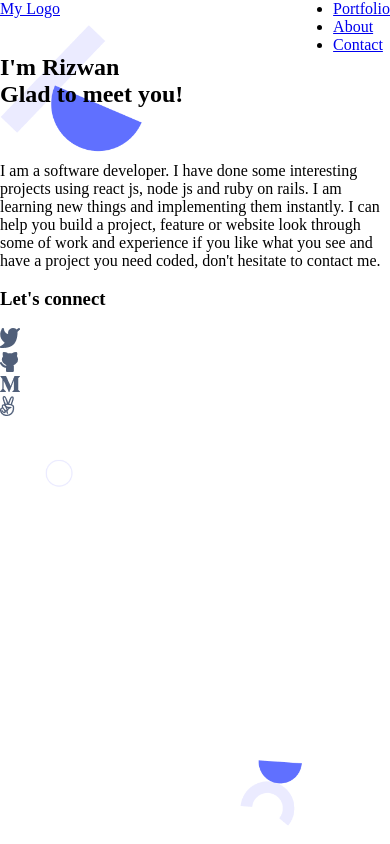
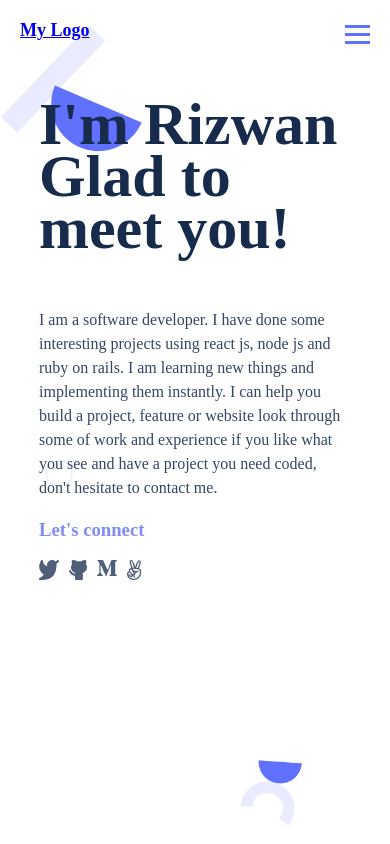
Before and after one commit to Rizwan-learn/Portfolio-Mobile, a website: page index.html in a window 390 px wide. Drawn offline with Linux system fonts and the light colour scheme.

Commit message:
update styles.css for index.html

```diff
--- a/styles.css
+++ b/styles.css
@@ -1,11 +1,118 @@
 * {
     padding: 0;
     margin: 0;
+  }
+
+  header{
+      margin: 10px;
+      padding: 10px;
   }
 
   .nav-menu-content{
       display: flex;
       flex-direction: row;
       justify-content: space-between;
+  }
 
+  .nav-menu{
+      list-style: none;
+      display: flex;
+      gap: 60px;
   }
+
+  .logo {
+    font-size: 18px;
+    line-height: 20px;
+    font-weight: bold;
+    color: #6070ff;
+  }
+
+  .hamburger {
+    display: none;
+    cursor: pointer;
+  }
+
+  .bar {
+    display: block;
+    width: 25px;
+    height: 3px;
+    margin: 5px auto;
+    -webkit-transition: all 0.3s ease-in-out;
+    transition: all 0.3s ease-in-out;
+    background-color: #6070ff;
+  }
+
+  @media (max-width: 768px) {
+    .hamburger {
+      display: block;
+    }
+
+    .hamburger.active .bar:nth-child(2) {
+      opacity: 0;
+    }
+
+    .hamburger.active .bar:nth-child(1) {
+      transform: translateY(8px) rotate(45deg);
+    }
+
+    .hamburger.active .bar:nth-child(3) {
+      transform: translateY(-8px) rotate(-45deg);
+    }
+
+    .nav-menu {
+        position: fixed;
+        left: -100%;
+        top: 70px;
+        gap: 0;
+        flex-direction: column;
+        background-color: #6070ff;
+        width: 100%;
+        text-align: center;
+        transition: 0.3s;
+      }
+
+      .nav-items {
+        margin: 16px 0;
+      }
+
+      .nav-menu.active {
+        left: 0;
+      }
+    }
+
+    .introduction {
+        flex-direction: column;
+        align-items: center;
+        margin: 10%;
+    }
+
+    .intro{
+        font-size: normal;
+        font-weight: bold;
+        font-size: 40px;
+        line-height: 52px;
+        align-items: center;
+        color: #172b4d;
+    }
+
+    .me{
+        font-size: 16px;
+        line-height: 24px;
+        font-weight: normal;
+        font-style: normal;
+        color: #344563;
+    }
+
+    .connect{
+        font-weight: 500;
+        font-size: 16px;
+        line-height: 24px;
+        color: #7f8cff;
+    }
+
+    .social ul{
+        list-style: none;
+        display: flex;
+        float: left;
+        gap: 10px;
+    }
```
